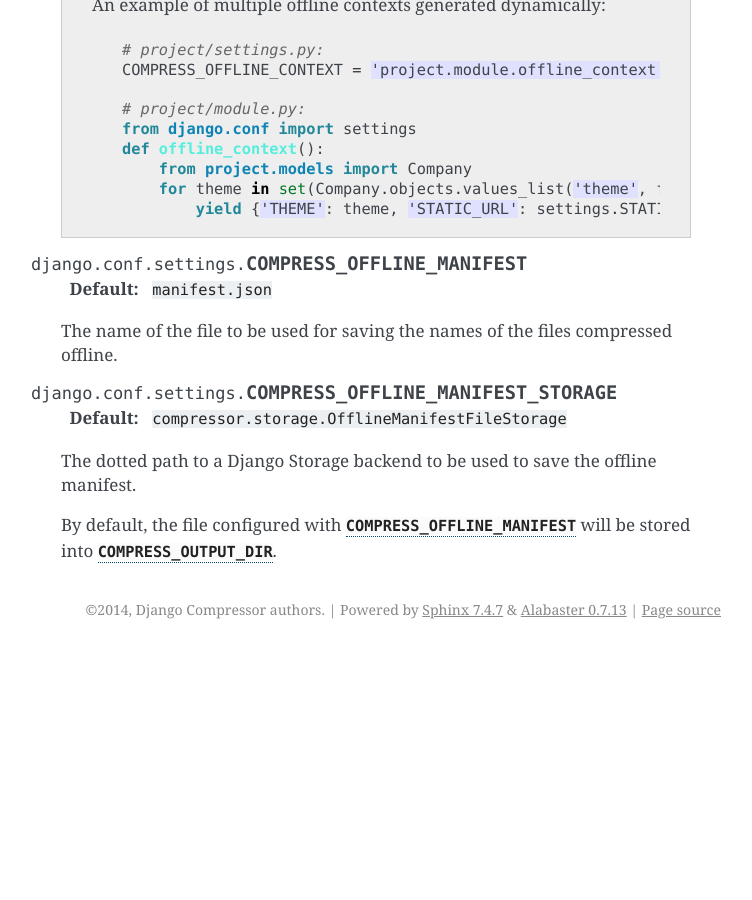
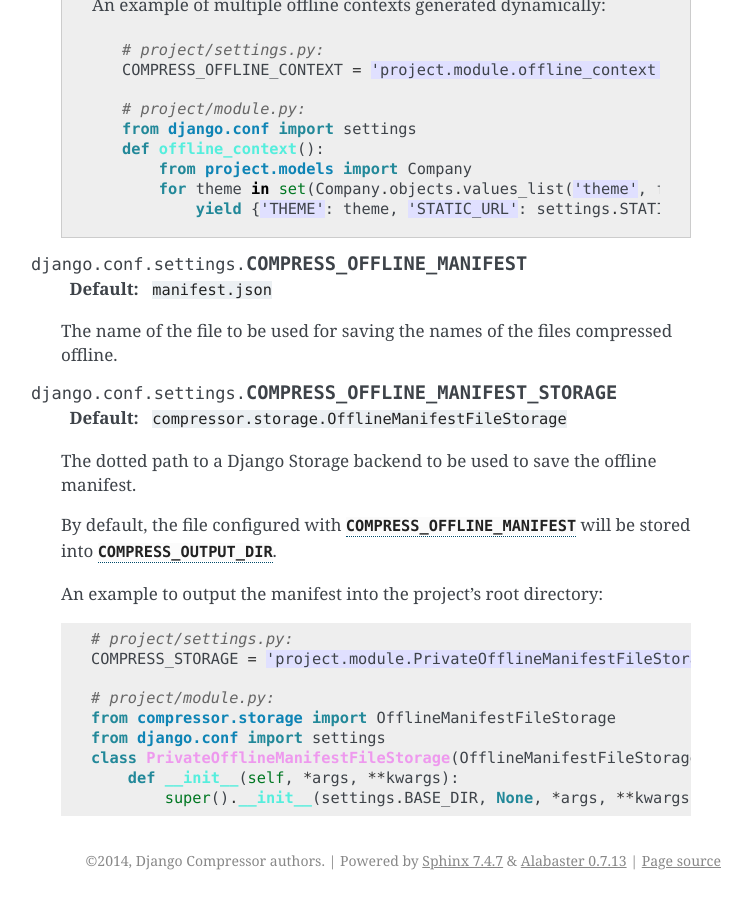
Before and after one commit to django-compressor/django-compressor, a Sphinx documentation site: the page built from docs/settings.txt, in a window 1280 px wide and 900 px high, scrolled down 10183 px. Shown: the whole window, without its empty margins (389-1141 px from the left). Built offline with Sphinx 7.4.7, drawn with Linux system fonts in a browser that asks for light colours; before the commit the page ends 10832 px from its top, so only the background shows below that.

Commit message:
correctly use urljoin() for URLs; added example to docs

```diff
--- a/docs/settings.txt
+++ b/docs/settings.txt
@@ -552,3 +552,15 @@ Offline settings
     By default, the file configured with
     :attr:`~django.conf.settings.COMPRESS_OFFLINE_MANIFEST` will be stored
     into :attr:`~django.conf.settings.COMPRESS_OUTPUT_DIR`.
+
+    An example to output the manifest into the project's root directory::
+
+        # project/settings.py:
+        COMPRESS_STORAGE = 'project.module.PrivateOfflineManifestFileStorage'
+
+        # project/module.py:
+        from compressor.storage import OfflineManifestFileStorage
+        from django.conf import settings
+        class PrivateOfflineManifestFileStorage(OfflineManifestFileStorage):
+            def __init__(self, *args, **kwargs):
+                super().__init__(settings.BASE_DIR, None, *args, **kwargs)
```
Also changed, not shown: 1 other file.
